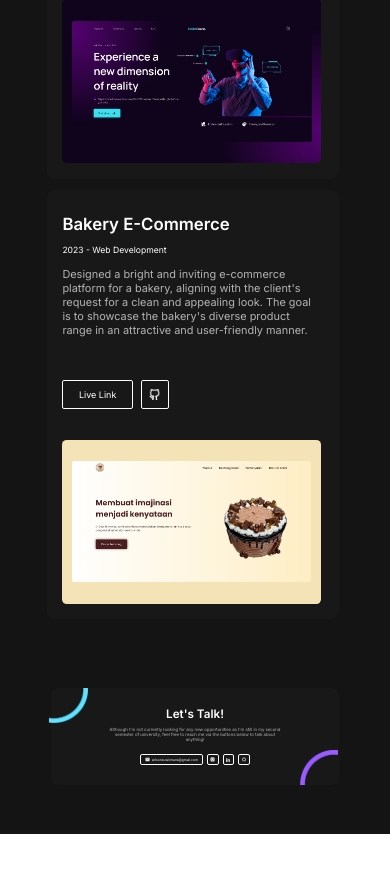
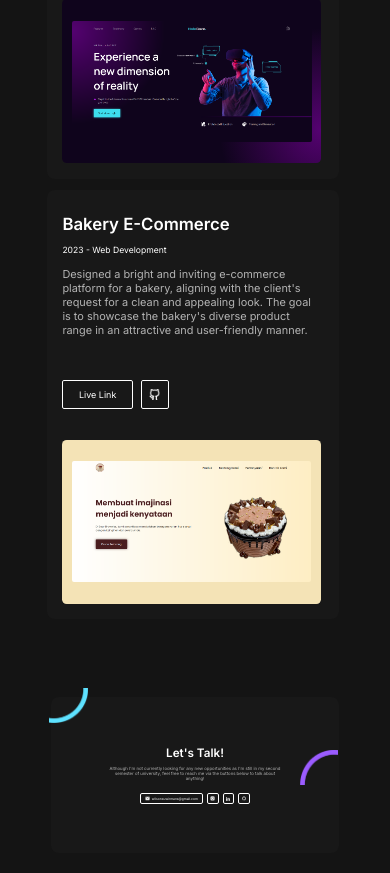
Before and after one commit to nicholassuwirman/Nicholas-Wilson-Suwirman-Portfolio, a React (Vite) app: page / in a window 390 px wide. Shown: the part 2028-2901 px from the top of the page. Before the commit the page ends 2862 px from the top, so only its background shows below. Built offline with nearby package versions, Linux system fonts and the light colour scheme; a web font is replaced by a local one.

Commit message:
WIP contact mobile section

```diff
--- a/src/containers/contact/contact.css
+++ b/src/containers/contact/contact.css
@@ -114,6 +114,11 @@
 
 @media screen and (max-width: 1024px) {
   .contact-container {
+    padding-top: 10vw;
+  }
+
+  .contact-card {
+    height: 40vw;
 
   }
 }
```
